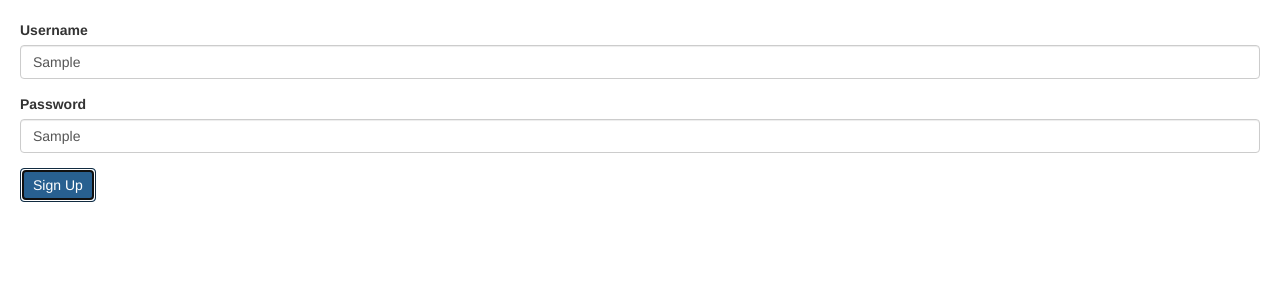
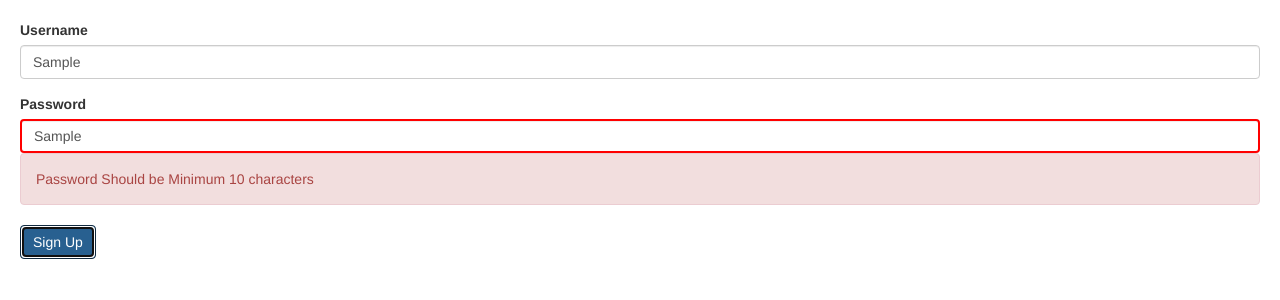
Before and after one commit to uzairqq/ECommerce, an Angular app: page / in a window 1280 px wide. Both pictures are taken after typing "Sample", "Sample" into the empty fields and a click on the button "Sign Up". Shown: the top 300 px of the page. Built offline with nearby package versions, Linux system fonts and the light colour scheme.

Commit message:
Specific And More Reactive Validations

```diff
--- a/src/app/signup-form/signup-form.component.html
+++ b/src/app/signup-form/signup-form.component.html
@@ -2,12 +2,21 @@
   <div class="form-group">
     <label for="username">Username</label>
     <input formControlName="username" id="username" type="text" class="form-control">
-    <div *ngIf="username.touched && username.invalid" class="alert alert-danger">UserName Is Required</div>
+    <div *ngIf="username.touched && username.invalid" class="alert alert-danger">
+      <div *ngIf="username.errors.required">UserName Is Required</div>
+      <div *ngIf="username.errors.minlength">UserName Should be minimum {{username.errors.minlength.requiredLength}} character</div>
+      <div *ngIf="username.errors.maxlength">UserName Should be Maximum {{username.errors.maxlength.requiredLength}} character</div>
+
+    </div>
   </div>
   <div class="form-group">
     <label for="password">Password</label>
     <input formControlName="password" id="password" type="text" class="form-control">
-    <div *ngIf="password.touched && password.invalid" class="alert alert-danger">Password Is Required</div>
+    <div *ngIf="password.touched && password.invalid" class="alert alert-danger">
+      <div *ngIf="password.errors.required">Password Is Required</div>
+      <div *ngIf="password.errors.minlength">Password Should be Minimum {{password.errors.minlength.requiredLength}} characters</div>
+      <div *ngIf="password.errors.maxlength">Password Should be Maximum {{password.errors.maxlength.requiredLength}} character</div>
+    </div>
   </div>
   <button class="btn btn-primary" type="submit">Sign Up</button>
 </form>
--- a/src/app/signup-form/signup-form.component.ts
+++ b/src/app/signup-form/signup-form.component.ts
@@ -9,8 +9,19 @@ import { FormGroup, FormControl, Validators } from '@angular/forms';
 export class SignupFormComponent {
 
   form = new FormGroup({
-    username: new FormControl('', Validators.required),
-    password: new FormControl('', Validators.required)
+    username: new FormControl('',
+      [
+        Validators.required,
+        Validators.minLength(3),
+        Validators.maxLength(12)
+      ]),
+    password: new FormControl('',
+      [
+        Validators.required,
+        Validators.minLength(10),
+        Validators.maxLength(20)
+      ]
+    )
   });
 
   get username() {
```
